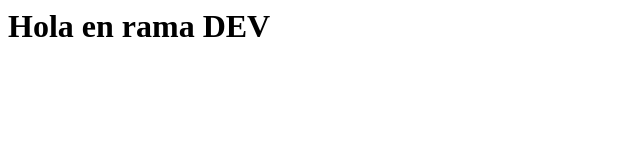
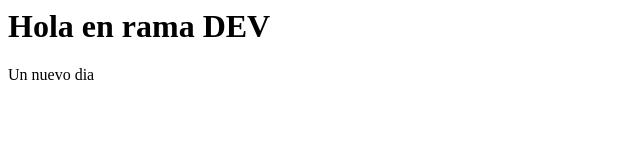
Before and after one commit to jhontona/git-tutorial2, a plain HTML site: page index.html in a window 1280 px wide. Shown: the full height of the page, 0-640 px from the left. Drawn offline with Linux system fonts and the light colour scheme.

Commit message:
Se agrega parrafo

```diff
--- a/index.html
+++ b/index.html
@@ -1 +1,2 @@
 <h1>Hola en rama DEV</h1>
+<p>Un nuevo dia</p>
```
